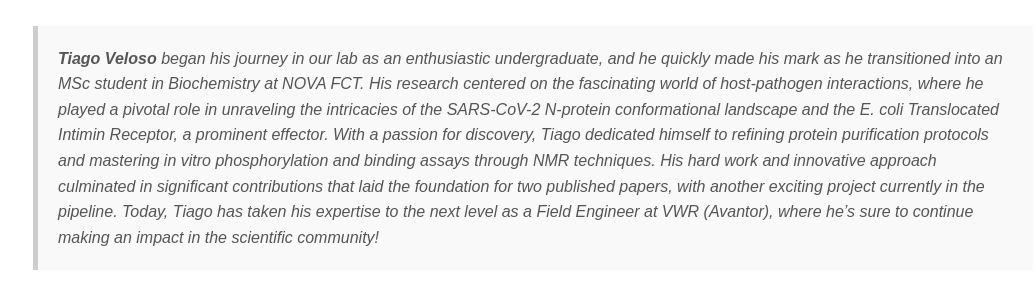
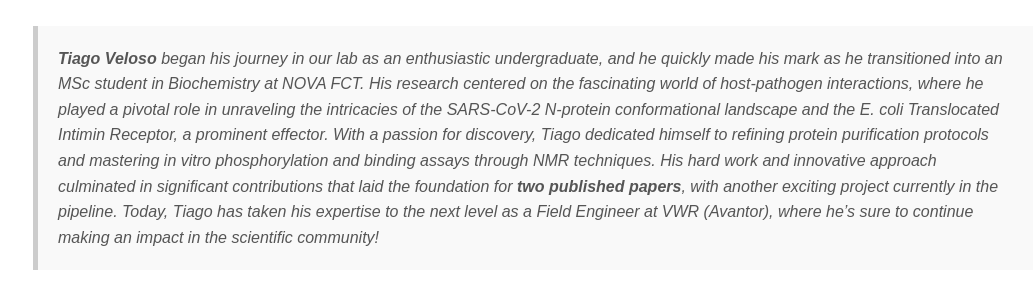
Before and after one commit to CordeiroLab/CordeiroLab.github.io, a Jekyll site: the page built from team/tiago-veloso.md, in a window 1280 px wide and 900 px high, scrolled down 696 px. Shown: the part 210-503 px from the top of the window, without its empty margins (107-1143 px from the left). Built offline with Jekyll 4.4.1, drawn with Linux system fonts in a browser that asks for light colours.

Commit message:
Update tiago-veloso.md

```diff
--- a/team/tiago-veloso.md
+++ b/team/tiago-veloso.md
@@ -5,14 +5,14 @@
 
 # Tiago Veloso
 
-> MSc Student in Biochemistry [<img src="/assets/images/logo_nova_fct.png" alt="molbios" width="40" height="40">](https://www.itqb.unl.pt/education/phd-molecular-bioscience)
+> MSc Student in Biochemistry [<img src="/assets/images/logo_nova_fct.png" alt="molbios" width="80" height="40">](https://www.itqb.unl.pt/education/phd-molecular-bioscience)
 
 ![Tiago Veloso](/assets/images/team/tiagov.jpg){: width="50%" style="border-radius: 10px;" }
 
 ## Biography
 
-> **Tiago Veloso** began his journey in our lab as an enthusiastic undergraduate, and he quickly made his mark as he transitioned into an MSc student in Biochemistry at NOVA FCT. His research centered on the fascinating world of host-pathogen interactions, where he played a pivotal role in unraveling the intricacies of the SARS-CoV-2 N-protein conformational landscape and the E. coli Translocated Intimin Receptor, a prominent effector.
-With a passion for discovery, Tiago dedicated himself to refining protein purification protocols and mastering in vitro phosphorylation and binding assays through NMR techniques. His hard work and innovative approach culminated in significant contributions that laid the foundation for two published papers, with another exciting project currently in the pipeline.
+> **Tiago Veloso** began his journey in our lab as an enthusiastic undergraduate, and he quickly made his mark as he transitioned into an MSc student in Biochemistry at NOVA FCT. His research centered on the fascinating world of host-pathogen interactions, where he played a pivotal role in unraveling the intricacies of the SARS-CoV-2 N-protein conformational landscape and the *E. coli* Translocated Intimin Receptor, a prominent effector.
+With a passion for discovery, Tiago dedicated himself to refining protein purification protocols and mastering in vitro phosphorylation and binding assays through NMR techniques. His hard work and innovative approach culminated in significant contributions that laid the foundation for **two published papers**, with another exciting project currently in the pipeline.
 Today, Tiago has taken his expertise to the next level as a Field Engineer at VWR (Avantor), where he's sure to continue making an impact in the scientific community!
 
 ## Selected publications
```
